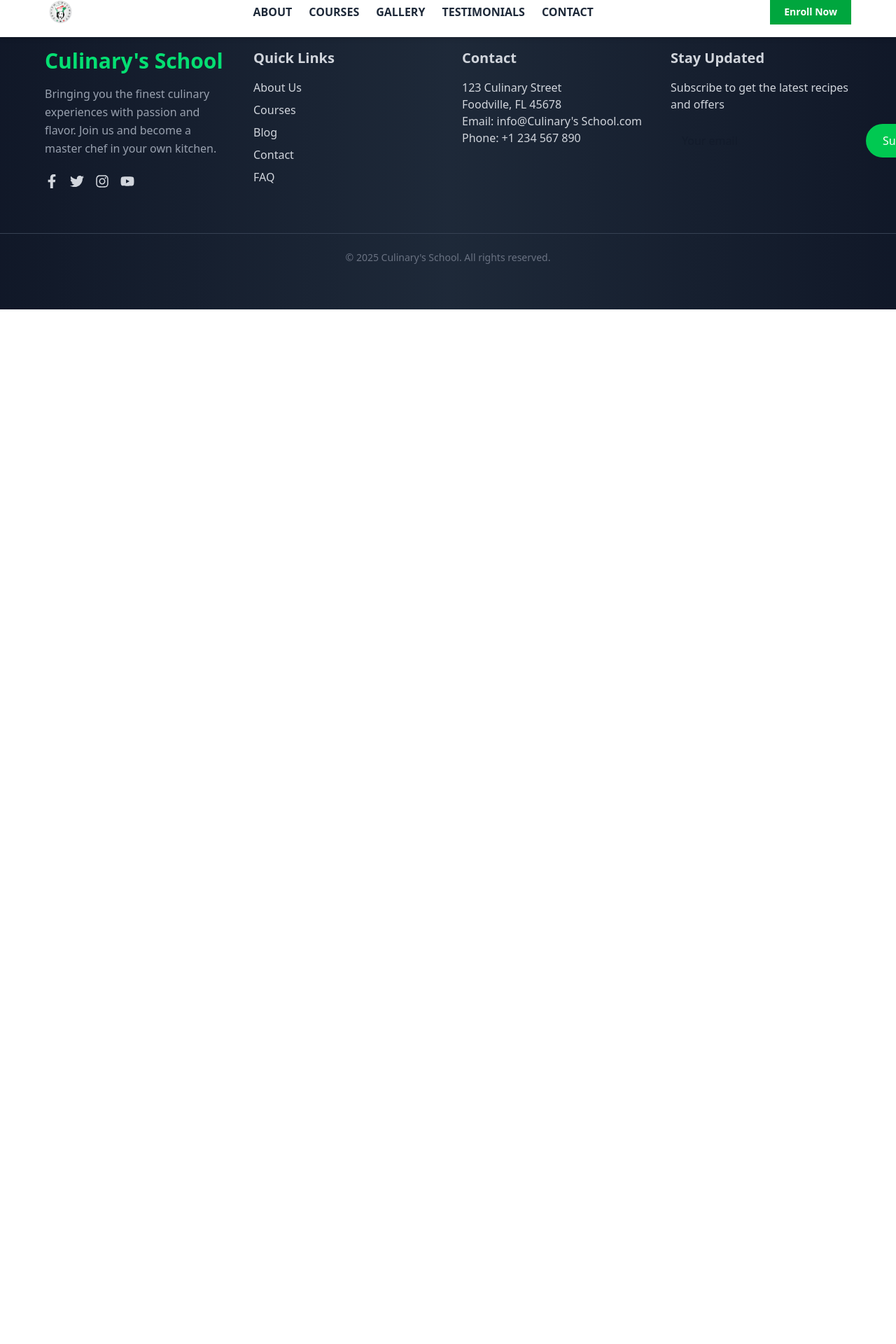
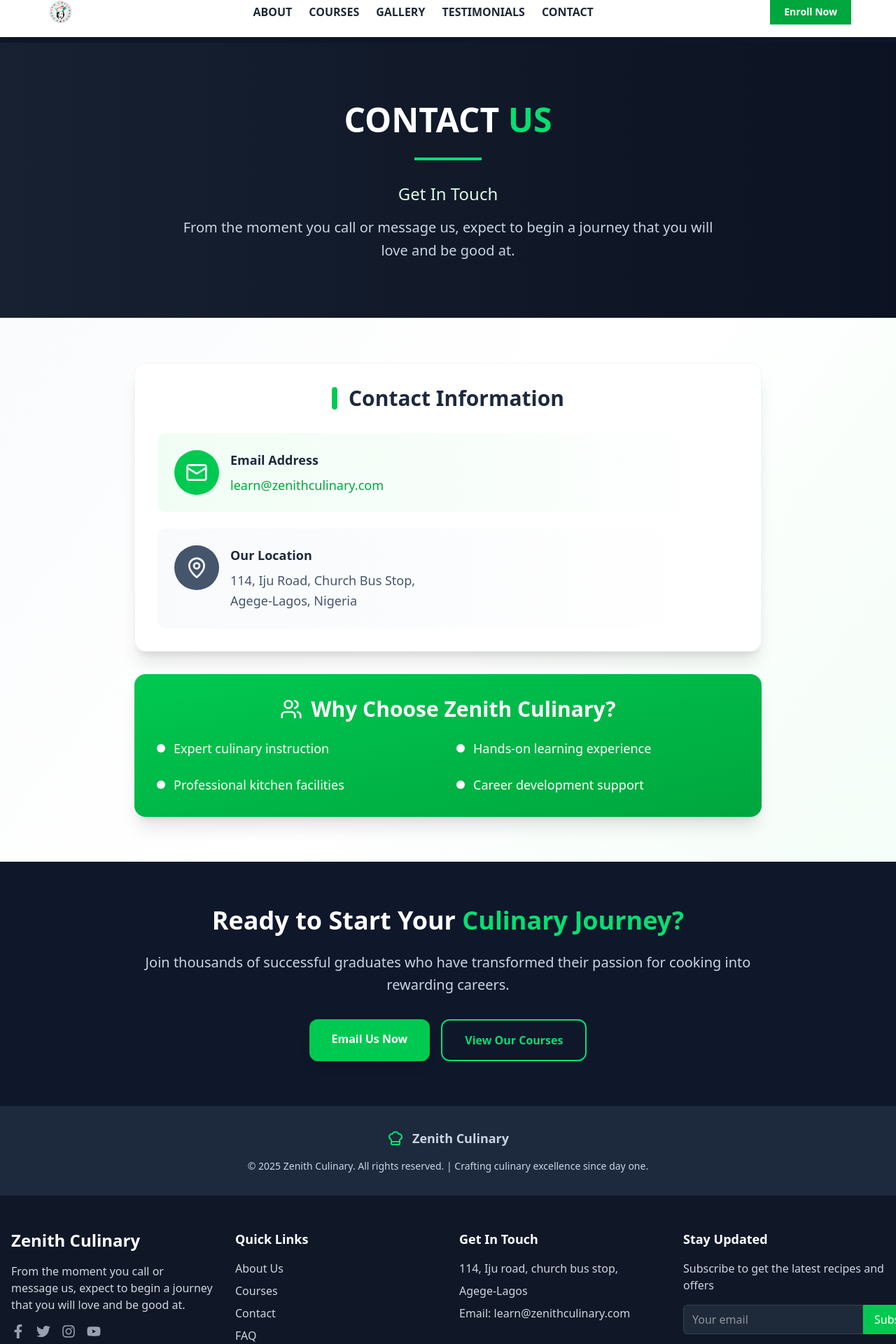
Before and after one commit to devoco91/zenith-culinary3, a Next.js app in the folder my-app/: page /contact in a window 1280 px wide. Shown: the part 19-1939 px from the top of the page at 70% size. Before the commit the page ends 800 px from the top, so only its background shows below. Built offline with nearby package versions, Linux system fonts and the light colour scheme.

Commit message:
newDeploy

```diff
--- a/my-app/app/components/footer/footer.jsx
+++ b/my-app/app/components/footer/footer.jsx
@@ -5,26 +5,26 @@
 
 export default function Footer() {
   return (
-    <footer className="bg-gradient-to-r from-gray-900 via-gray-800 to-gray-900 text-gray-300 py-16">
-      <div className="w-[90%] max-w-7xl mx-auto grid grid-cols-1 md:grid-cols-4 gap-10">
+    <footer className="bg-gray-900 text-white">
+      <div className="max-w-7xl mx-auto px-4 py-12">
         {/* Brand Section */}
-        <div>
-          <h2 className="text-3xl font-bold text-green-400 mb-4">Culinary's School</h2>
-          <p className="text-gray-400 leading-relaxed">
-            Bringing you the finest culinary experiences with passion and flavor.
-            Join us and become a master chef in your own kitchen.
+        <div className="grid grid-cols-1 md:grid-cols-2 lg:grid-cols-4 gap-8">
+          <div className="lg:col-span-1">
+            <h3 className="text-2xl font-bold mb-4">Zenith Culinary</h3>
+            <p className="text-gray-300 mb-4">
+              From the moment you call or message us, expect to begin a journey that you will love and be good at.
             </p>
-          <div className="flex space-x-4 mt-6">
-            <a href="#" aria-label="Facebook" className="hover:text-green-400 transition">
+            <div className="flex space-x-4">
+              <a href="#" className="text-gray-400 hover:text-white transition-colors">
                 <FaFacebookF size={20} />
               </a>
-            <a href="#" aria-label="Twitter" className="hover:text-green-400 transition">
+              <a href="#" className="text-gray-400 hover:text-white transition-colors">
                 <FaTwitter size={20} />
               </a>
-            <a href="#" aria-label="Instagram" className="hover:text-green-400 transition">
+              <a href="#" className="text-gray-400 hover:text-white transition-colors">
                 <FaInstagram size={20} />
               </a>
-            <a href="#" aria-label="YouTube" className="hover:text-green-400 transition">
+              <a href="#" className="text-gray-400 hover:text-white transition-colors">
                 <FaYoutube size={20} />
               </a>
             </div>
@@ -32,49 +32,57 @@
 
           {/* Quick Links */}
           <div>
-          <h3 className="text-xl font-semibold mb-4">Quick Links</h3>
+            <h4 className="text-lg font-semibold mb-4">Quick Links</h4>
             <ul className="space-y-2">
-            <li><a href="/about" className="hover:text-green-400 transition">About Us</a></li>
-            <li><a href="/courses" className="hover:text-green-400 transition">Courses</a></li>
-            <li><a href="/blog" className="hover:text-green-400 transition">Blog</a></li>
-            <li><a href="/contact" className="hover:text-green-400 transition">Contact</a></li>
-            <li><a href="/faq" className="hover:text-green-400 transition">FAQ</a></li>
+              <li>
+                <a href="#" className="text-gray-300 hover:text-white transition-colors">About Us</a>
+              </li>
+              <li>
+                <a href="#" className="text-gray-300 hover:text-white transition-colors">Courses</a>
+              </li>
+
+              <li>
+                <a href="#" className="text-gray-300 hover:text-white transition-colors">Contact</a>
+              </li>
+              <li>
+                <a href="#" className="text-gray-300 hover:text-white transition-colors">FAQ</a>
+              </li>
             </ul>
           </div>
 
           {/* Contact Info */}
           <div>
-          <h3 className="text-xl font-semibold mb-4">Contact</h3>
-          <p>123 Culinary Street</p>
-          <p>Foodville, FL 45678</p>
-          <p>Email: <a href="mailto:info@cheflola.com" className="hover:text-green-400 transition">info@Culinary's School.com</a></p>
-          <p>Phone: <a href="tel:+1234567890" className="hover:text-green-400 transition">+1 234 567 890</a></p>
+            <h4 className="text-lg font-semibold mb-4">Get In Touch</h4>
+            <div className="space-y-2 text-gray-300">
+              <p>114, Iju road, church bus stop,</p>
+              <p>Agege-Lagos</p>
+              <p>Email: learn@zenithculinary.com</p>
+            </div>
           </div>
 
           {/* Newsletter Mini Signup */}
           <div>
-          <h3 className="text-xl font-semibold mb-4">Stay Updated</h3>
-          <p className="mb-4">Subscribe to get the latest recipes and offers</p>
-          <form className="flex flex-col sm:flex-row gap-4">
+            <h4 className="text-lg font-semibold mb-4">Stay Updated</h4>
+            <p className="text-gray-300 mb-4">Subscribe to get the latest recipes and offers</p>
+            <div className="flex">
               <input
                 type="email"
                 placeholder="Your email"
-              className="px-4 py-3 rounded-full text-gray-900 focus:outline-none flex-grow"
-              required
+                className="flex-1 px-3 py-2 bg-gray-800 border border-gray-700 rounded-l-md focus:outline-none focus:ring-2 focus:ring-blue-500"
               />
-            <button
-              type="submit"
-              className="bg-green-500 hover:bg-green-600 text-white px-6 py-3 rounded-full transition"
-            >
+              <button className="px-4 py-2 bg-[#00C951] hover:bg-[#00C951] rounded-r-md transition-colors">
                 Subscribe
               </button>
-          </form>
+            </div>
+          </div>
         </div>
       </div>
 
       {/* Bottom Bar */}
-      <div className="mt-16 border-t border-gray-700 pt-6 text-center text-sm text-gray-500">
-        &copy; {new Date().getFullYear()} Culinary's School. All rights reserved.
+      <div className="border-t border-gray-800 py-4">
+        <div className="max-w-7xl mx-auto px-4 text-center text-gray-400">
+          © {new Date().getFullYear()} Zenith Culinary. All rights reserved.
+        </div>
       </div>
     </footer>
   );
--- a/my-app/app/contact/page.jsx
+++ b/my-app/app/contact/page.jsx
@@ -1,15 +1,144 @@
-import React from 'react'
+import React from 'react';
+import { Mail, MapPin, Phone, ChefHat, Clock, Users } from 'lucide-react';
 
-function page() {
+export default function ContactPage() {
+
   return (
-    <div className=''>
-      <div>
-        <h2>Contact Page</h2>
+    <div className="min-h-screen bg-gradient-to-br from-slate-50 via-white to-green-50">
+      {/* Header */}
+      <div className="bg-slate-900 text-white py-6">
+        <div className="container mx-auto px-6">
+          <div className="flex items-center space-x-3">
+            <ChefHat className="h-8 w-8 text-green-400" />
+            <h1 className="text-2xl font-bold">Zenith Culinary</h1>
+          </div>
+        </div>
+      </div>
 
+      {/* Hero Section */}
+      <div className="relative bg-gradient-to-r from-slate-800 to-slate-900 text-white py-20">
+        <div className="absolute inset-0 bg-black opacity-20"></div>
+        <div className="relative container mx-auto px-6 text-center">
+          <h2 className="text-5xl font-bold mb-6 leading-tight">
+            CONTACT <span className="text-green-400">US</span>
+          </h2>
+          <div className="w-24 h-1 bg-green-400 mx-auto mb-8"></div>
+          <h3 className="text-2xl font-light mb-4 text-green-100">Get In Touch</h3>
+          <p className="text-xl max-w-3xl mx-auto leading-relaxed text-slate-300">
+            From the moment you call or message us, expect to begin a journey that you will love and be good at.
+          </p>
+        </div>
+      </div>
 
+      {/* Main Content */}
+      <div className="container mx-auto px-6 py-16">
+        <div className="grid lg:grid-cols-1 gap-16 max-w-4xl mx-auto">
+
+          {/* Contact Information */}
+          <div className="space-y-8">
+            <div className="bg-white rounded-2xl shadow-xl p-8 border border-slate-100 hover:shadow-2xl transition-all duration-300">
+              <h3 className="text-3xl font-bold text-slate-800 mb-8 flex items-center justify-center">
+                <span className="w-2 h-8 bg-green-500 rounded-full mr-4"></span>
+                Contact Information
+              </h3>
+
+              <div className="space-y-6">
+                <div className="flex items-start space-x-4 p-6 rounded-xl bg-gradient-to-r from-green-50 to-transparent hover:from-green-100 transition-colors duration-300">
+                  <div className="bg-green-500 p-4 rounded-full">
+                    <Mail className="h-8 w-8 text-white" />
+                  </div>
+                  <div>
+                    <h4 className="font-semibold text-slate-800 mb-2 text-lg">Email Address</h4>
+                    <a href="mailto:learn@zenithculinary.com" className="text-green-600 hover:text-green-700 font-medium transition-colors text-lg">
+                      learn@zenithculinary.com
+                    </a>
+                  </div>
+                </div>
+
+                <div className="flex items-start space-x-4 p-6 rounded-xl bg-gradient-to-r from-slate-50 to-transparent hover:from-slate-100 transition-colors duration-300">
+                  <div className="bg-slate-600 p-4 rounded-full">
+                    <MapPin className="h-8 w-8 text-white" />
+                  </div>
+                  <div>
+                    <h4 className="font-semibold text-slate-800 mb-2 text-lg">Our Location</h4>
+                    <p className="text-slate-600 leading-relaxed text-lg">
+                      114, Iju Road, Church Bus Stop,<br />
+                      Agege-Lagos, Nigeria
+                    </p>
+                  </div>
+                </div>
+              </div>
+            </div>
+
+            {/* Why Choose Us */}
+            <div className="bg-gradient-to-br from-green-500 to-green-600 rounded-2xl shadow-xl p-8 text-white">
+              <h3 className="text-3xl font-bold mb-6 flex items-center justify-center">
+                <Users className="h-8 w-8 mr-3" />
+                Why Choose Zenith Culinary?
+              </h3>
+              <div className="grid md:grid-cols-2 gap-6">
+                <div className="flex items-center space-x-3">
+                  <div className="w-3 h-3 bg-white rounded-full"></div>
+                  <span className="text-lg">Expert culinary instruction</span>
+                </div>
+                <div className="flex items-center space-x-3">
+                  <div className="w-3 h-3 bg-white rounded-full"></div>
+                  <span className="text-lg">Hands-on learning experience</span>
+                </div>
+                <div className="flex items-center space-x-3">
+                  <div className="w-3 h-3 bg-white rounded-full"></div>
+                  <span className="text-lg">Professional kitchen facilities</span>
+                </div>
+                <div className="flex items-center space-x-3">
+                  <div className="w-3 h-3 bg-white rounded-full"></div>
+                  <span className="text-lg">Career development support</span>
+                </div>
+              </div>
+            </div>
+          </div>
+        </div>
       </div>
+
+      {/* Call to Action */}
+      <div className="bg-slate-900 text-white py-16">
+        <div className="container mx-auto px-6 text-center">
+          <div className="max-w-4xl mx-auto">
+            <h3 className="text-4xl font-bold mb-6">
+              Ready to Start Your <span className="text-green-400">Culinary Journey?</span>
+            </h3>
+            <p className="text-xl text-slate-300 mb-8 leading-relaxed">
+              Join thousands of successful graduates who have transformed their passion for cooking into rewarding careers.
+            </p>
+            <div className="flex flex-col sm:flex-row gap-4 justify-center">
+              <a
+                href="mailto:learn@zenithculinary.com"
+                className="bg-green-500 hover:bg-green-600 text-white font-semibold py-4 px-8 rounded-xl transition-all duration-300 transform hover:scale-105 shadow-lg hover:shadow-xl"
+              >
+                Email Us Now
+              </a>
+              <a
+                href="#"
+                className="border-2 border-green-400 text-green-400 hover:bg-green-400 hover:text-white font-semibold py-4 px-8 rounded-xl transition-all duration-300 transform hover:scale-105"
+              >
+                View Our Courses
+              </a>
+            </div>
+          </div>
+        </div>
+      </div>
+
+      {/* Footer */}
+      <footer className="bg-slate-800 text-slate-300 py-8">
+        <div className="container mx-auto px-6 text-center">
+          <div className="flex items-center justify-center space-x-3 mb-4">
+            <ChefHat className="h-6 w-6 text-green-400" />
+            <span className="text-lg font-semibold">Zenith Culinary</span>
+          </div>
+          <p className="text-sm">
+            © 2025 Zenith Culinary. All rights reserved. | Crafting culinary excellence since day one.
+          </p>
+        </div>
+      </footer>
     </div>
-  )
+  );
 }
-
-export default page
--- a/my-app/app/dashboard/components/GalleryManagement.jsx
+++ b/my-app/app/dashboard/components/GalleryManagement.jsx
@@ -38,7 +38,7 @@
       });
 
       const data = await res.json();
-      setImages([...images, data.image]); // Fixed this line
+      setImages([...images, data.image]);
       setNewImageUrl('');
     } catch (error) {
       console.error('Error adding image:', error);
@@ -58,10 +58,10 @@
       },
     });
 
-    const text = await res.text(); // capture raw response
+    const text = await res.text();
     console.log('Raw delete response:', text);
 
-    // Try parsing only if it's likely to be JSON
+
     try {
       const result = JSON.parse(text);
       if (res.ok) {
--- a/my-app/app/page.js
+++ b/my-app/app/page.js
@@ -33,9 +33,9 @@
       <WhyChooseUs />
       <FeaturedCourses />
       {/* <Chef /> */}
-      <Gallery limit={6} />
+      <Gallery limit={10} />
       <Testimonials />
-      <ContactPage />
+      {/* <ContactPage /> */}
       <FAQ/>
     </div>
   );
```
Also changed, not shown: my-app/app/components/Gallery/Gallery.jsx (+15 -4 lines), my-app/app/components/Navbar/Navbar.jsx (+15 -3 lines). Lines whose indentation alone changed are shown as unchanged.
